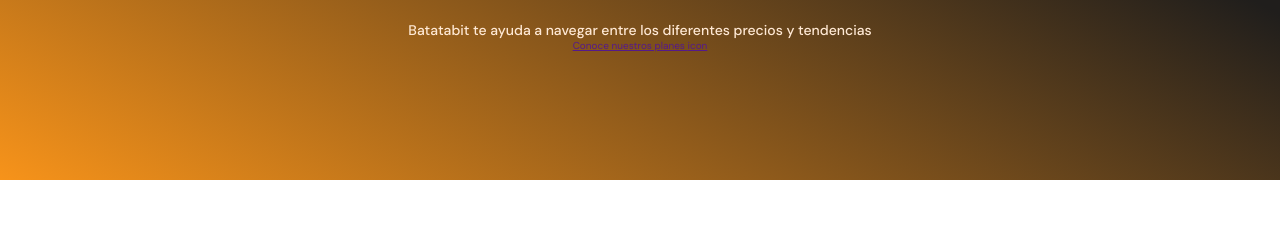
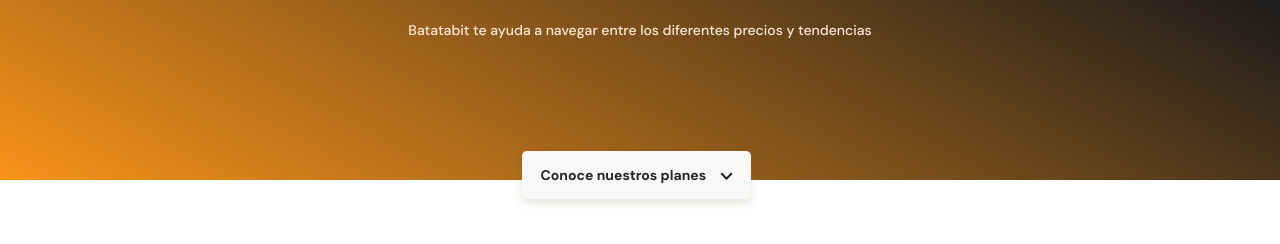
Before and after one commit to varkoms/mobile-first, a plain HTML site: page index.html in a window 1280 px wide. Shown: the part 154-398 px from the top of the page. Drawn offline with Linux system fonts and the light colour scheme.

Commit message:
Header terminado

```diff
--- a/index.html
+++ b/index.html
@@ -19,7 +19,7 @@
     <div class="header--title-container">
       <h1>La próxima revolución en el intercambio de criptomonedas</h1>
       <p>Batatabit te ayuda a navegar entre los diferentes precios y tendencias</p>
-      <a class="header--button" href="">Conoce nuestros planes <span>icon</span></a>
+      <a class="header--button" href="">Conoce nuestros planes <span></span></a>
     </div>
   </header>
   <main>
--- a/styles.css
+++ b/styles.css
@@ -8,21 +8,19 @@
   5. Otros (Miscellaneous) -> Reglas CSS y mas
 */
 
-
-
 /*
   Color Vars
 */
 :root {
-  --bitcoin-orange: #F7931A;
-  --soft-orange: #FFE9D5;
-  --secondary-blue: #1A9AF7;
-  --soft-blue: #E7F5FF;
-  --warm-black: #201E1C;
+  --bitcoin-orange: #f7931a;
+  --soft-orange: #ffe9d5;
+  --secondary-blue: #1a9af7;
+  --soft-blue: #e7f5ff;
+  --warm-black: #201e1c;
   --black: #282623;
-  --grey: #BABABA;
-  --off-white: #FAF8F7;
-  --just-white: #FFF;
+  --grey: #bababa;
+  --off-white: #faf8f7;
+  --just-white: #fff;
 }
 
 * {
@@ -33,7 +31,7 @@
 
 html {
   font-size: 62.5%;
-  font-family: 'DM Sans', sans-serif;
+  font-family: "DM Sans", sans-serif;
 }
 
 /*
@@ -49,7 +47,11 @@ header {
   min-width: 320px;
   height: 334px;
   text-align: center;
-  background: linear-gradient(207.8deg, var(--warm-black) 16.69%, var(--bitcoin-orange) 100%);
+  background: linear-gradient(
+    207.8deg,
+    var(--warm-black) 16.69%,
+    var(--bitcoin-orange) 100%
+  );
 }
 
 header img {
@@ -84,6 +86,31 @@ header img {
   color: var(--soft-orange);
 }
 
-.header--title-container a {
+.header--title-container .header--button {
+  position: absolute;
+  left: calc(50% - 118px);
+  top: 270px;
+  display: block;
+  margin-top: 35px;
+  padding: 15px;
+  width: 229px;
+  height: 48px;
+  background-color: var(--off-white);
+  /* Sombreado */
+  box-shadow: 0px 4px 8px rgba(89, 73, 30, 0.16);
+  border: none;
+  border-radius: 5px;
+  /* Dimensiones de fuente */
+  font-size: 1.4rem;
+  font-weight: bold;
+  text-decoration: none;
+  color: var(--black);
+}
 
+.header--title-container .header--button span {
+  display: inline-block;
+  width: 13px;
+  height: 8px;
+  margin-left: 10px;
+  background-image: url('./assets/icons/down-arrow.svg');
 }
```
